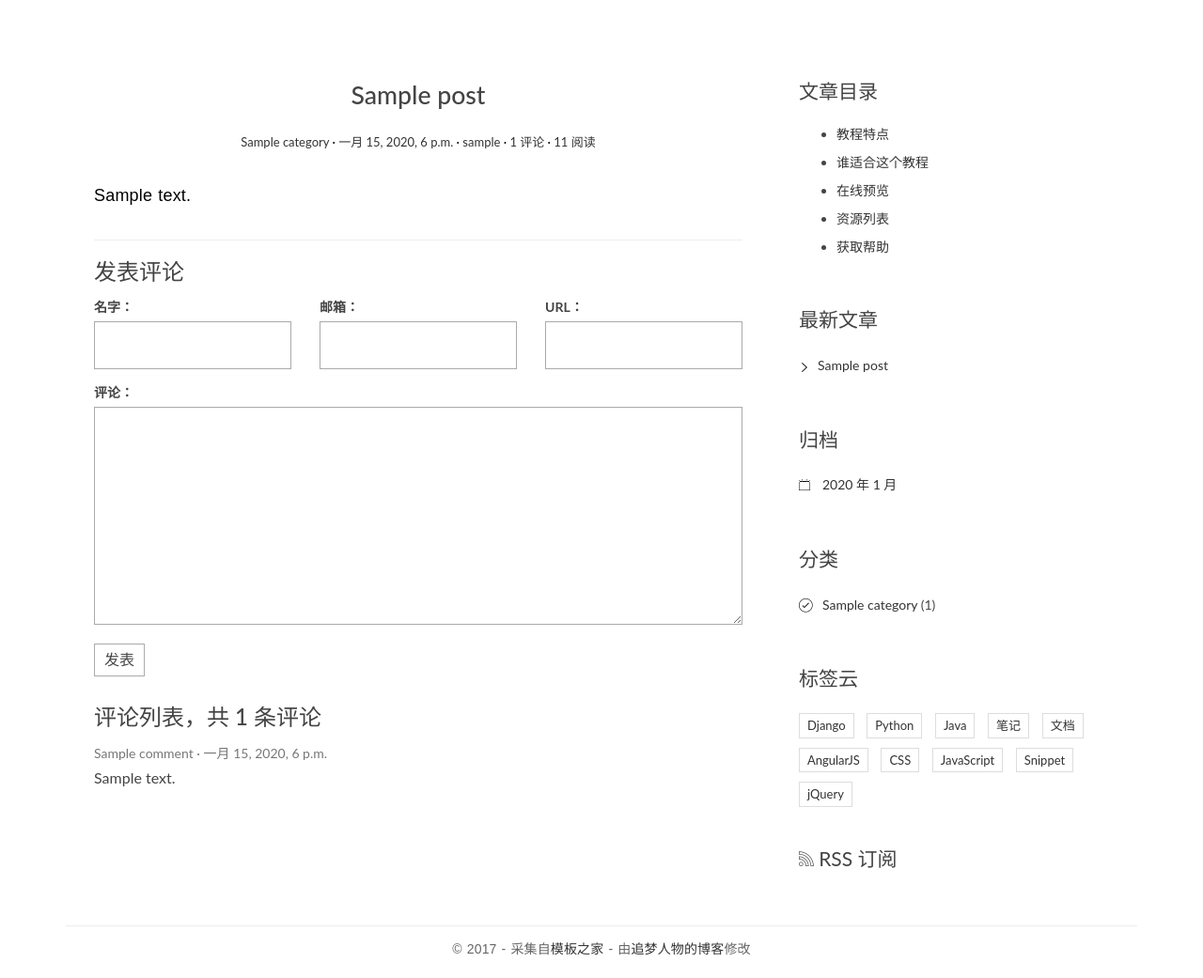
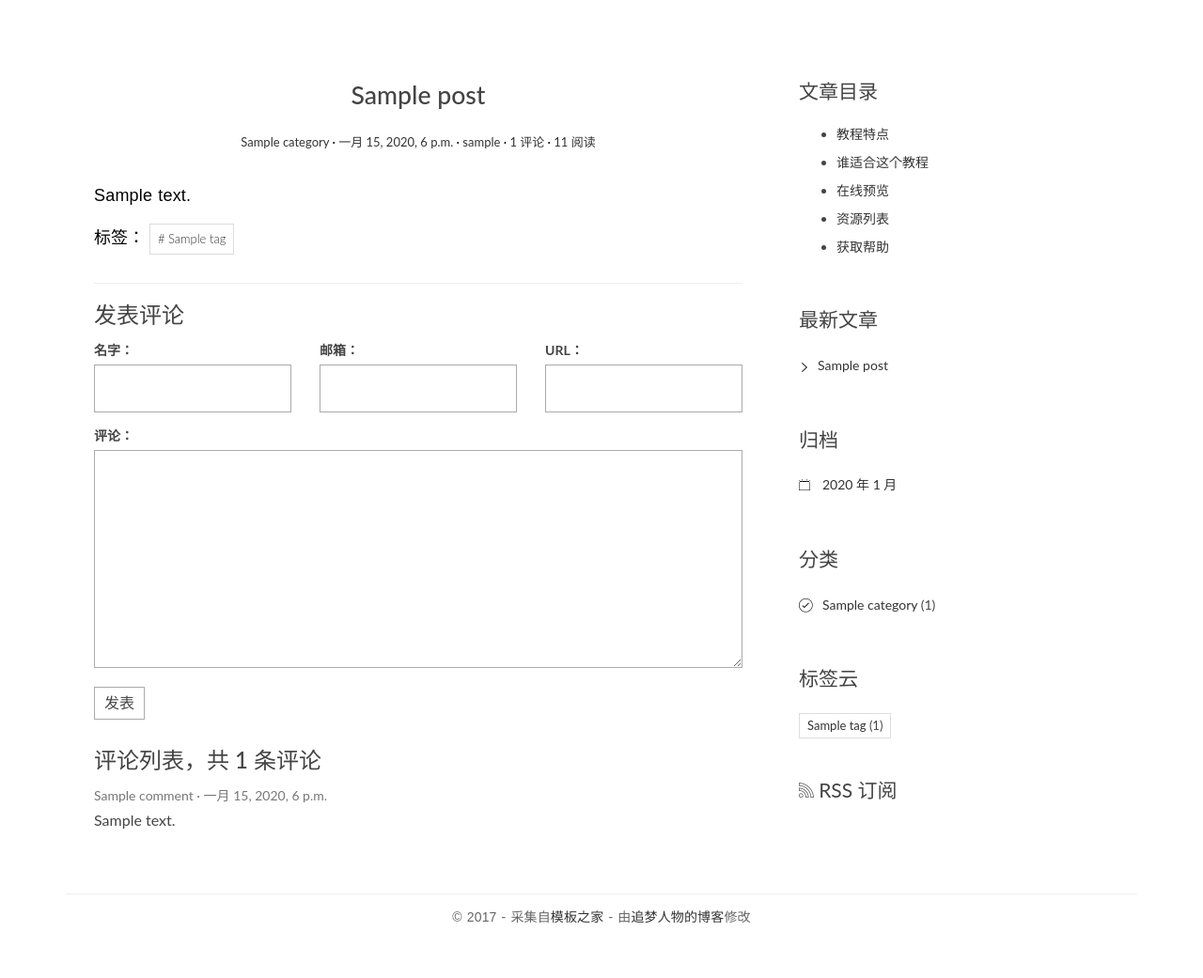
Before and after one commit to ambihan/blogproject, a Django app: page /blog/post/1/ in a window 1280 px wide. Shown: the part 91-1132 px from the top of the page at 94% size. After the commit the page ends 1074 px from the top, so only its background shows below. Run offline with Django 3.2, Linux system fonts and the light colour scheme; tables that the repository leaves empty hold one stand-in row (values such as "Sample post"); some libraries are stand-ins or nearby versions.

Commit message:
标签云

```diff
--- a/blog/templatetags/blog_tags.py
+++ b/blog/templatetags/blog_tags.py
@@ -1,6 +1,6 @@
 from django import template
 from django.db.models.aggregates import Count
-from ..models import Post, Category
+from ..models import Post, Category, Tag
 
 register = template.Library()
 
@@ -17,4 +17,9 @@ def archives():
 
 @register.simple_tag
 def get_categories():
-    return Category.objects.annotate(num_posts=Count('post'))
+    return Category.objects.annotate(num_posts=Count('post')).filter(num_posts__gt=0)
+
+
+@register.simple_tag
+def get_tags():
+    return Tag.objects.annotate(num_posts=Count('post')).filter(num_posts__gt=0)
--- a/blog/urls.py
+++ b/blog/urls.py
@@ -7,4 +7,5 @@ urlpatterns = [
     url(r'^post/(?P<pk>[0-9]+)/$', views.PostDetailView.as_view(), name='detail'),
     url(r'^archives/(?P<year>[0-9]{4})/(?P<month>[0-9]{1,2})/$', views.ArchivesView.as_view(), name='archives'),
     url(r'^category/(?P<pk>[0-9]+)/$', views.CategoryView.as_view(), name='category'),
+    url(r'^tag/(?P<pk>[0-9]+)/$', views.TagView.as_view(), name='tag'),
 ]
--- a/blog/views.py
+++ b/blog/views.py
@@ -1,8 +1,8 @@
 import markdown
-from django.shortcuts import render, get_object_or_404
+from django.shortcuts import get_object_or_404
 from django.views.generic import ListView, DetailView
 
-from .models import Post, Category
+from .models import Post, Category, Tag
 from comments.forms import CommentForm
 
 
@@ -25,6 +25,12 @@ class CategoryView(IndexView):
     def get_queryset(self):
         cate = get_object_or_404(Category, pk=self.kwargs.get('pk'))
         return super(CategoryView, self).get_queryset().filter(category=cate)
+
+
+class TagView(IndexView):
+    def get_queryset(self):
+        tag = get_object_or_404(Tag, pk=self.kwargs.get('pk'))
+        return super(TagView, self).get_queryset().filter(tags=tag)
 
 
 class PostDetailView(DetailView):
--- a/templates/base.html
+++ b/templates/base.html
@@ -121,39 +121,19 @@
 
                 <div class="widget widget-tag-cloud">
                     <h3 class="widget-title">标签云</h3>
+                    {% get_tags as tag_list %}
                     <ul>
-                        <li>
-                            <a href="#">Django</a>
-                        </li>
-                        <li>
-                            <a href="#">Python</a>
-                        </li>
-                        <li>
-                            <a href="#">Java</a>
-                        </li>
-                        <li>
-                            <a href="#">笔记</a>
-                        </li>
-                        <li>
-                            <a href="#">文档</a>
-                        </li>
-                        <li>
-                            <a href="#">AngularJS</a>
-                        </li>
-                        <li>
-                            <a href="#">CSS</a>
-                        </li>
-                        <li>
-                            <a href="#">JavaScript</a>
-                        </li>
-                        <li>
-                            <a href="#">Snippet</a>
-                        </li>
-                        <li>
-                            <a href="#">jQuery</a>
-                        </li>
+                        {% for tag in tag_list %}
+                            <li>
+                                <a href="{% url 'blog:tag' tag.pk %}">{{ tag.name }}</a>
+                                <span class="post-count">({{ tag.num_posts }})</span>
+                            </li>
+                        {% empty %}
+                            暂无标签！
+                        {% endfor %}
                     </ul>
                 </div>
+
                 <div class="rss">
                     <a href=""><span class="ion-social-rss-outline"></span> RSS 订阅</a>
                 </div>
--- a/templates/blog/detail.html
+++ b/templates/blog/detail.html
@@ -15,6 +15,14 @@
         </header>
         <div class="entry-content clearfix">
             {{ post.body|safe }}
+            <div class="widget-tag-cloud">
+                <ul>
+                    标签：
+                    {% for tag in post.tags.all %}
+                        <li><a href="{% url 'blog:tag' tag.pk %}"># {{ tag.name }}</a></li>
+                    {% endfor %}
+                </ul>
+            </div>
         </div>
     </article>
     <section class="comment-area" id="comment-area">
```
